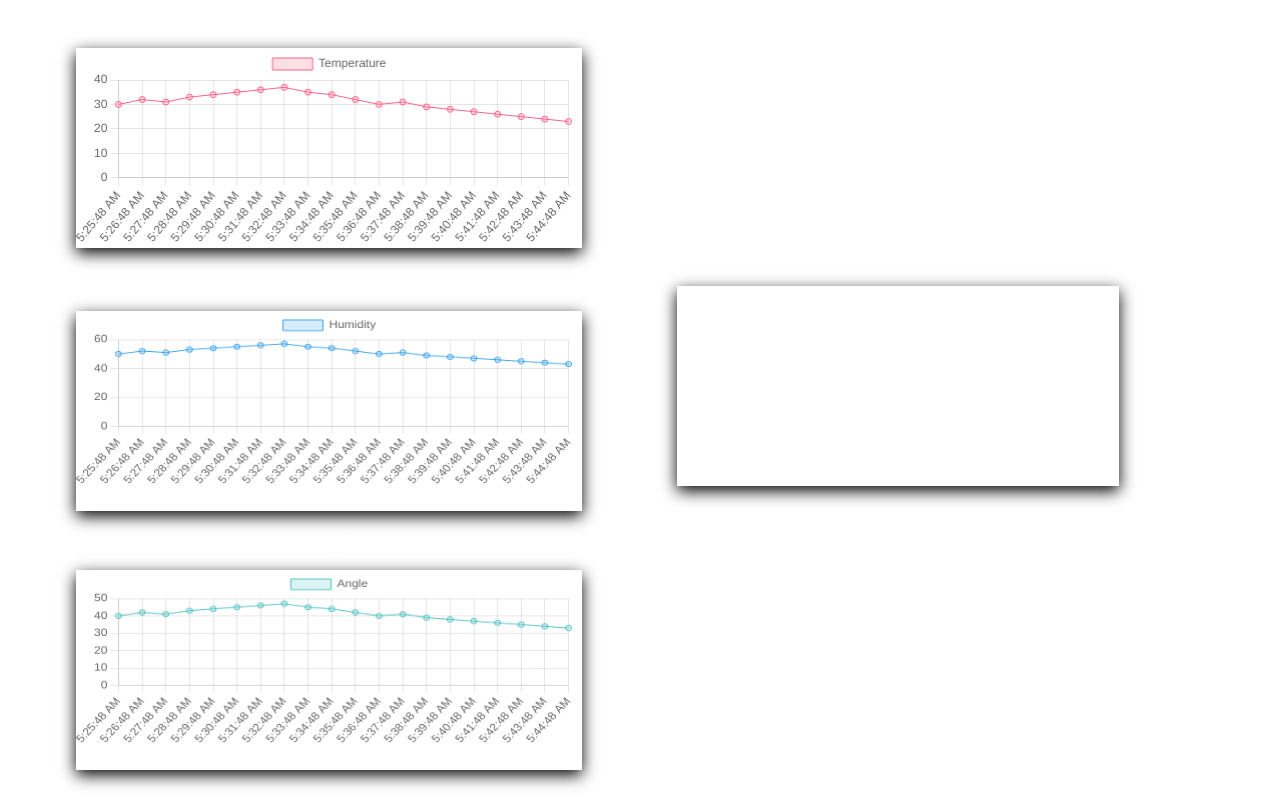
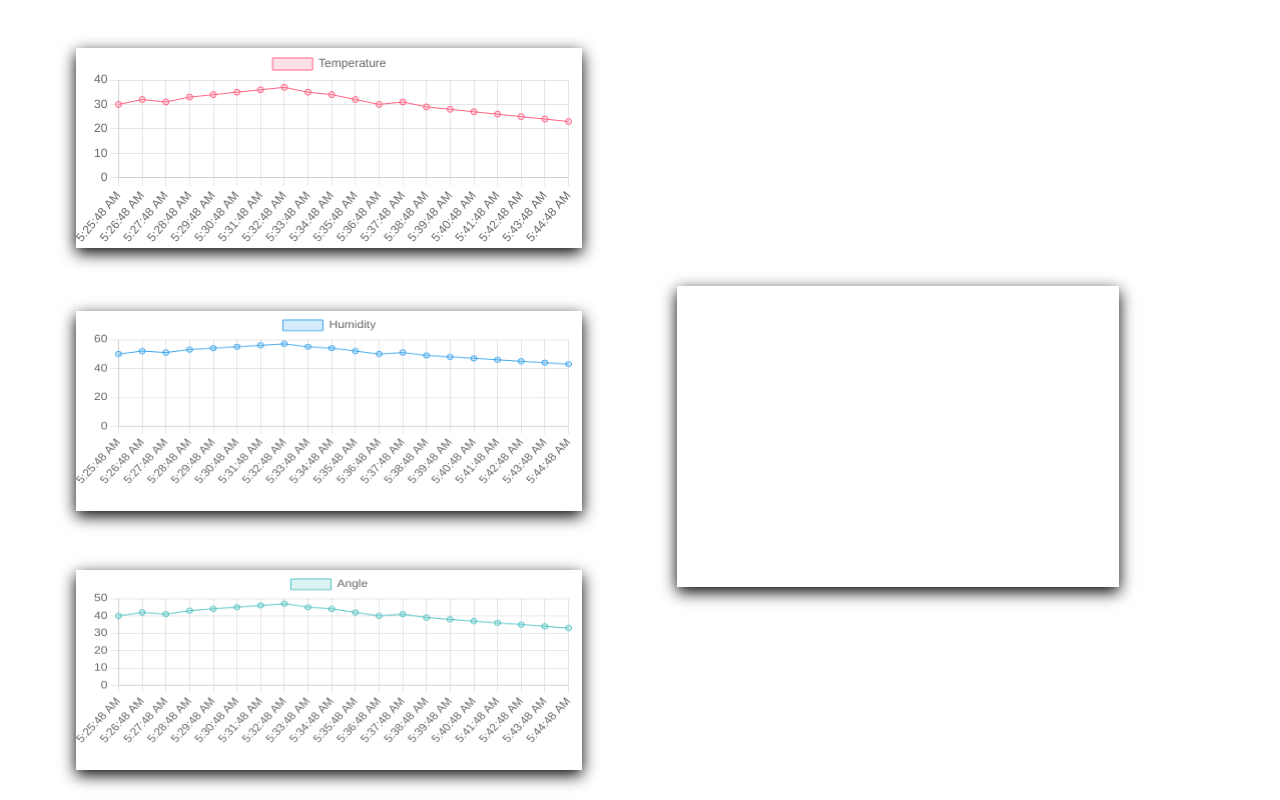
Before and after one commit to LoneBub/Mine-Safety, a plain HTML site: page dashboard/helmet.html in a window 1280 px wide. Drawn offline with nearby package versions, Linux system fonts and the light colour scheme; no server answers.

Commit message:
Update helmet.html

```diff
--- a/dashboard/helmet.html
+++ b/dashboard/helmet.html
@@ -45,7 +45,7 @@
         margin-top: 278px;
         color: white;
         box-shadow: rgba(0, 0, 0, 105.35) 0px 5px 15px;
-        height: 200px;
+        height: 301px;
       }
 
       .current-values {
@@ -147,7 +147,9 @@
         <div class="current-values" id="humidityValue">
           Current Humidity: --
         </div>
-        <div class="current-values" id="angleValue">Current Angle: --</div>
+        <div class="current-values" id="angleValue">Current Angle:--</div>
+        <div class="current-values" id="Y-Value">Current Y-Angle:--</div>
+        <div class="current-values" id="Z-Value">Current Z-Angle:--</div>
       </div>
     </div>
 
```
